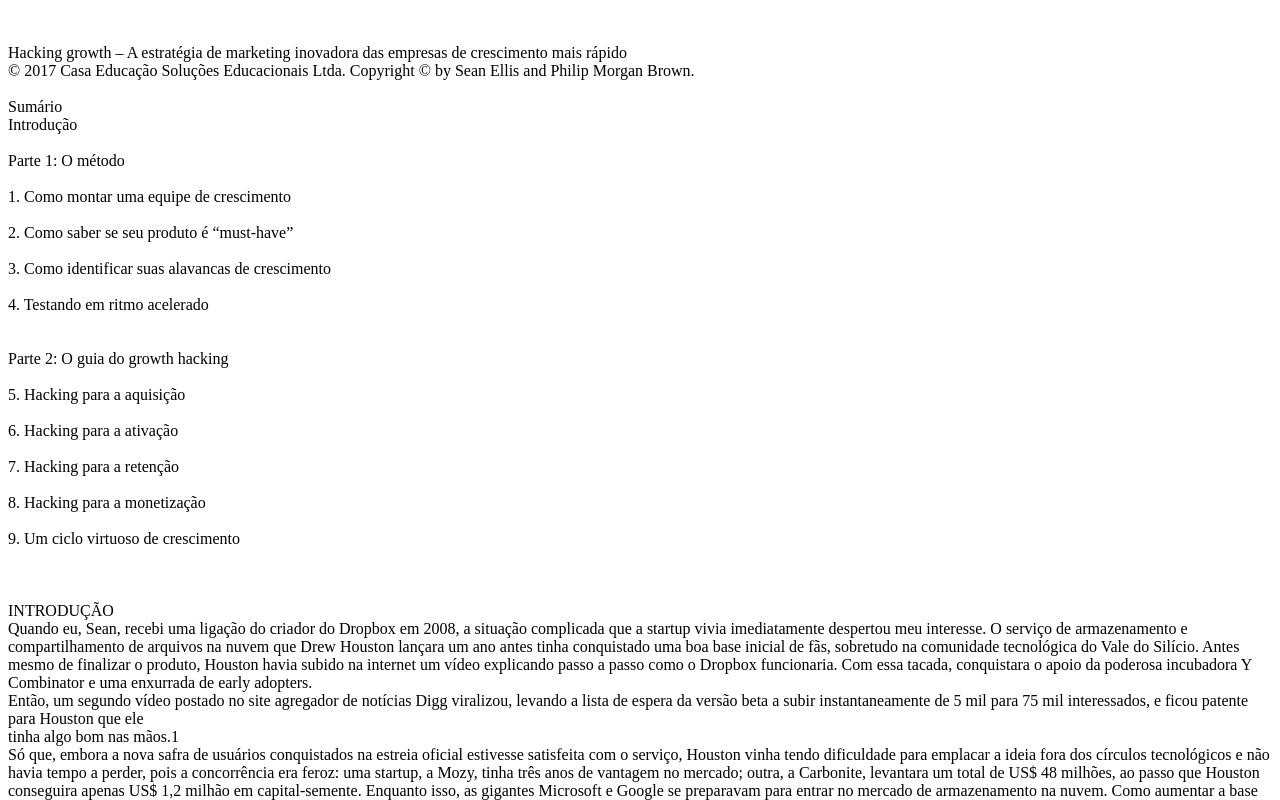
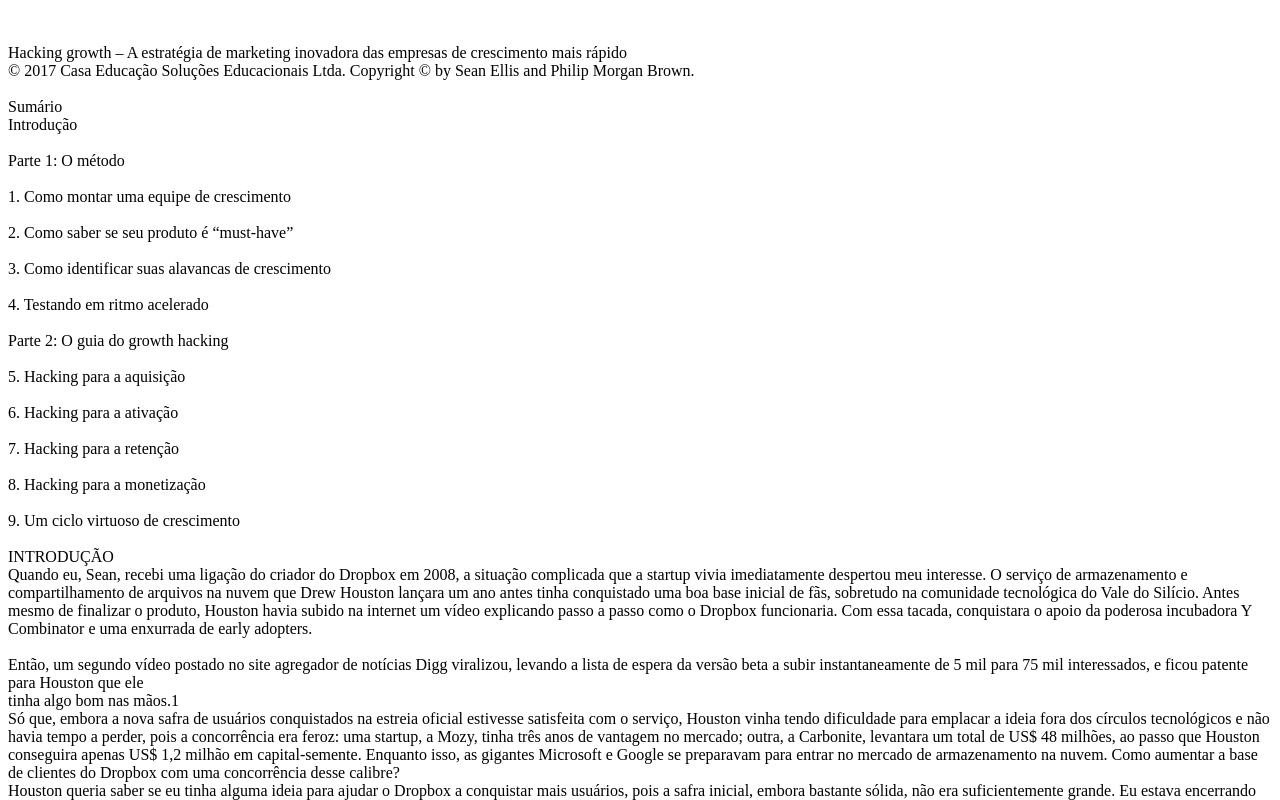
Before and after one commit to leandromenechelle/growth-texto-simples-utf-8, a plain HTML site: page index.html in a window 1280 px wide. Shown: the top 800 px of the page. Drawn offline with Linux system fonts and the light colour scheme.

Commit message:
index.html

```diff
--- a/index.html
+++ b/index.html
@@ -1687,5 +1687,21 @@ Leandro o Brabo disse: Desejamos muitas vitórias em sua busca pelo crescimento
 
 </div>
 
+<script>
+    const conteudoDiv = document.getElementById('conteudo');
+    let texto = conteudoDiv.innerText;
+
+    // Substitua pontos seguidos por uma nova linha por <br>
+    texto = texto.replace(/\.(\s*\n\s*)+/g, '.<br><br>');
+
+    // Substitua pontos seguidos por espaço por <br>
+    texto = texto.replace(/\.(\s{2,})+/g, '.<br><br>');
+
+    // Substitua quebras de linha duplas por <br>
+    texto = texto.replace(/\n\s*\n/g, '<br><br>');
+
+    conteudoDiv.innerHTML = texto;
+</script>
+
 </body>
 </html>
```
